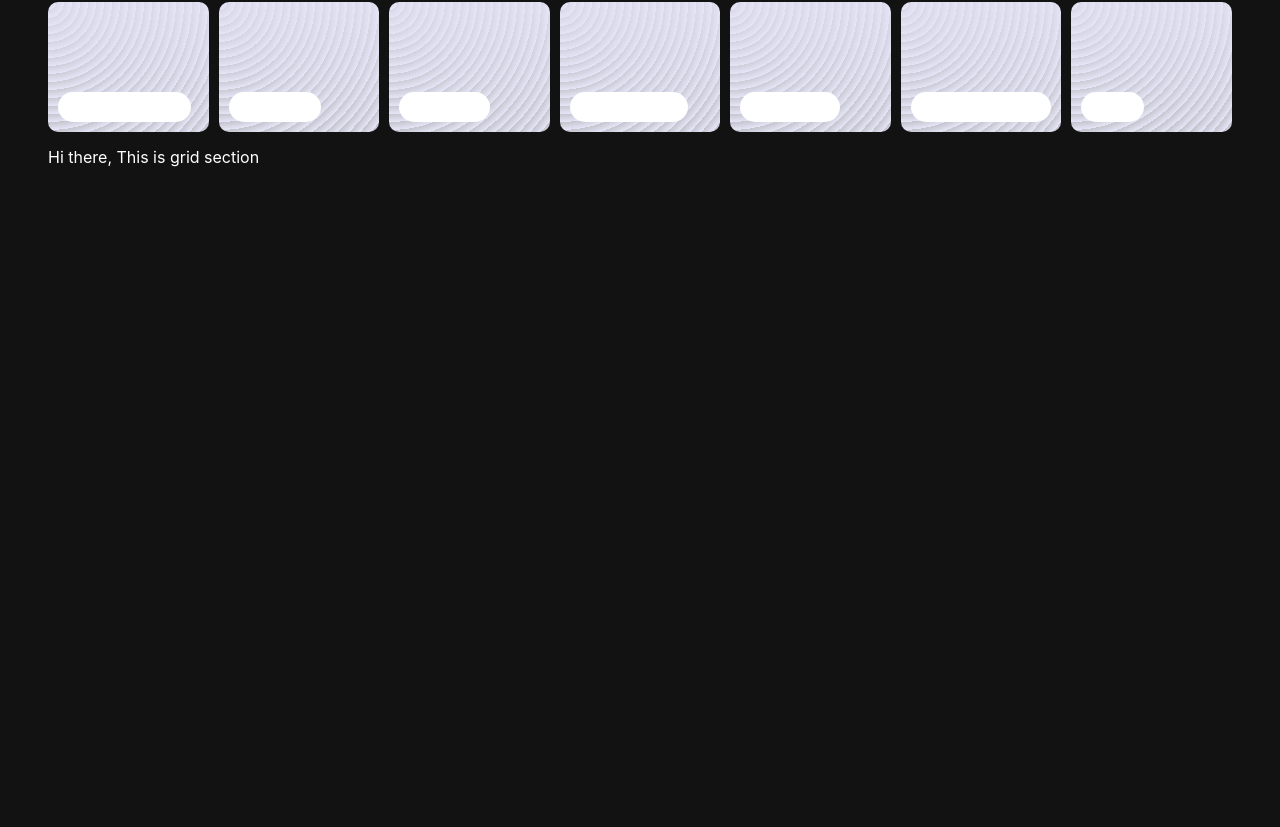
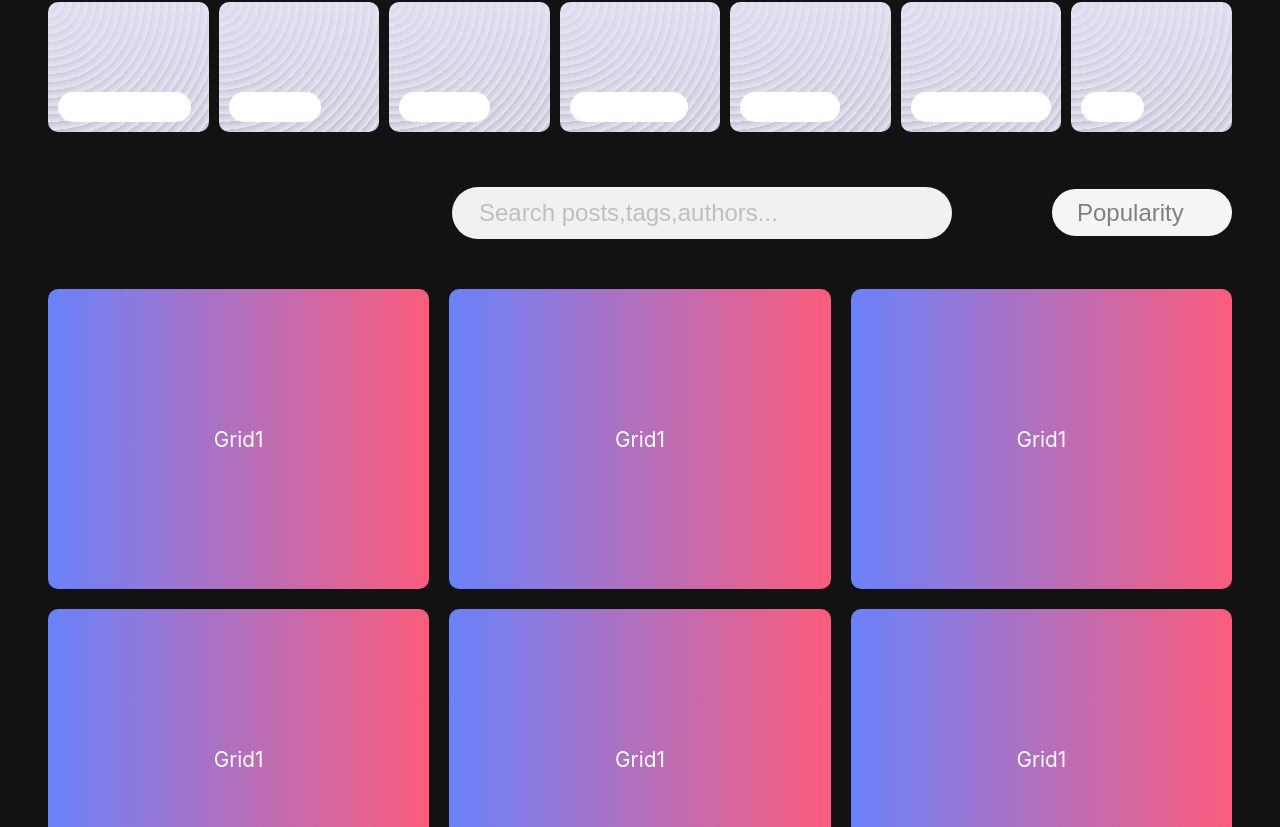
Before and after one commit to mvskiren/Project_Blog, a Next.js app: page / in a window 1280 px wide. Shown: the part 573-1400 px from the top of the page. Built offline with nearby package versions, Linux system fonts and the light colour scheme.

Commit message:
feat: added filter and grid section

```diff
--- a/components/Filter/Filter.module.scss
+++ b/components/Filter/Filter.module.scss
@@ -1,9 +1,13 @@
 .filter{
     border: none;
     outline: none;
-    padding: 10px;
+    padding: 10px 25px;
+    font-size: 1.5rem;
     background-color: #f5f5f5;
-    border-radius: 10px;
+    border-radius: 100px;
+    color: gray;
+    appearance:none;
+    width: 180px !important;
     // appearance: none;
 
 }
--- a/components/Filter/Filter.tsx
+++ b/components/Filter/Filter.tsx
@@ -4,10 +4,10 @@ function Filter() {
   return (
     <div>
       <select className={Classes.filter} name="cars" id="cars">
-        <option value="volvo">Volvo</option>
-        <option value="saab">Saab</option>
-        <option value="mercedes">Mercedes</option>
-        <option value="audi">Audi</option>
+        <option value="volvo">Popularity</option>
+        <option value="saab">Recent</option>
+        <option value="mercedes">Trending</option>
+        <option value="audi">Random</option>
       </select>
     </div>
   );
--- a/components/Footer/Footer.module.scss
+++ b/components/Footer/Footer.module.scss
@@ -0,0 +1,21 @@
+
+
+.footerContainer{
+    width: 100%;
+    margin-top: 80px;
+    ::before{
+        display: flex;
+        justify-content: center;
+        align-items: center;
+        content: '';
+        position: relative;
+        background-color: #e5e5f7;
+        width: 100vw;
+        height: 15px;
+opacity: 0.8;
+background: linear-gradient(135deg, #fafaff55 25%, transparent 25%) -11px 0/ 22px 22px, linear-gradient(225deg, #fafaff 25%, transparent 25%) -11px 0/ 22px 22px, linear-gradient(315deg, #fafaff55 25%, transparent 25%) 0px 0/ 22px 22px, linear-gradient(45deg, #fafaff 25%, #e5e5f7 25%) 0px 0/ 22px 22px;
+    }
+    &__heading{
+        width: 100%;
+    }
+}
--- a/components/Footer/Footer.tsx
+++ b/components/Footer/Footer.tsx
@@ -1,7 +1,12 @@
 import React from 'react';
+import Classes from './Footer.module.scss';
 
 function Footer() {
-  return <div></div>;
+  return (
+    <div className={Classes.footerContainer}>
+      <div className={Classes.footerContainer__heading}></div>
+    </div>
+  );
 }
 
 export default Footer;
--- /dev/null
+++ b/components/PostGrid/PostGrid.js
@@ -0,0 +1,56 @@
+import React, { useState, useEffect } from 'react';
+import Classes from './PostGrid.module.scss';
+import Filter from '../Filter/Filter';
+import Modal from '../ResuableComponents/Modal/Modal';
+
+function PostGrid() {
+  const [isOpen, setIsOpen] = useState(false);
+
+  return (
+    <React.Fragment>
+      <div className={Classes.postGrid}>
+        <div className={Classes.postGrid__filters}>
+          <div className={Classes.postGrid__filters__search}>
+            <input
+              className={Classes.postGrid__search}
+              type="text"
+              name="search"
+              id="modal_search"
+              placeholder="Search posts,tags,authors..."
+              readOnly
+              onFocus={() => setIsOpen(true)}
+            />
+          </div>
+          <div className={Classes.postGrid__filters__category}>
+            <Filter />{' '}
+          </div>
+        </div>
+        <div className={Classes.postGrid__posts}>
+          <div className={Classes.postGrid__posts__post}>Grid1</div>
+          <div className={Classes.postGrid__posts__post}>Grid1</div>
+          <div className={Classes.postGrid__posts__post}>Grid1</div>
+          <div className={Classes.postGrid__posts__post}>Grid1</div>
+          <div className={Classes.postGrid__posts__post}>Grid1</div>
+          <div className={Classes.postGrid__posts__post}>Grid1</div>
+        </div>
+      </div>
+      {/****** Modal *******/}
+      <div>
+        <Modal open={isOpen} onClose={() => setIsOpen(false)}>
+          <div>
+            <input
+              className={Classes.search_modal}
+              autofocus
+              type="text"
+              name="modal_search"
+              id="modal_search"
+              placeholder="Search posts,tags,authors..."
+            />
+          </div>
+        </Modal>
+      </div>
+    </React.Fragment>
+  );
+}
+
+export default PostGrid;
--- a/components/PostGrid/PostGrid.module.scss
+++ b/components/PostGrid/PostGrid.module.scss
@@ -0,0 +1,60 @@
+.postGrid{
+    &__filters{
+        display: flex;
+        justify-content: flex-end;
+        align-items: baseline;
+        gap: 100px;
+        margin-bottom: 50px;
+    }
+    &__posts{
+        display: grid;
+        grid-template-columns: repeat(3,1fr);
+        grid-template-rows: max-content;
+        gap: 20px;
+        &__post{
+            min-height: 300px;
+            background: #FC5C7D;  /* fallback for old browsers */
+            background: -webkit-linear-gradient(to right, #6A82FB, #FC5C7D);  /* Chrome 10-25, Safari 5.1-6 */
+            background: linear-gradient(to right, #6A82FB, #FC5C7D); /* W3C, IE 10+/ Edge, Firefox 16+, Chrome 26+, Opera 12+, Safari 7+ */
+            border-radius: 10px;
+            cursor: pointer;
+            display: flex;
+            justify-content: center;
+            align-items: center;
+            font-size: 1.3rem;
+        }
+
+    }
+
+    &__search{
+    display: flex;
+    align-items: center;
+    box-sizing: border-box;
+    width: 100%;
+    max-width: 500px;
+    margin: 5vh auto 0;
+    // padding: 6px 6px 6px 26px;
+    cursor: pointer;
+    border-radius: 100px;
+     background-color: #f1f1f3;
+    min-width: 500px;
+     color: gray;
+    border-style: solid;
+    border-color: transparent;
+     padding: 10px 25px;
+    font-size: 1.5rem;
+    }
+
+}
+
+.search_modal{
+    background-color: white;
+    height: 50px;
+    min-width: 500px;
+    border-radius: 10px;
+    padding: 10px 15px;
+    border-style: solid;
+    border-color: transparent;
+    padding: 30px 35px;
+    font-size: 1.5rem;
+}
--- a/components/PostGrid/PostGrid.tsx
+++ /dev/null
@@ -1,8 +0,0 @@
-import React from 'react';
-import Classes from './PostGrid.module.scss';
-
-function PostGrid() {
-  return <div>Hi there, This is grid section</div>;
-}
-
-export default PostGrid;
--- /dev/null
+++ b/components/ResuableComponents/Modal/Modal.js
@@ -0,0 +1,69 @@
+import React from 'react';
+import ReactDom from 'react-dom';
+
+const MODAL_STYLES = {
+  position: 'fixed',
+  top: '15%',
+  left: '50%',
+  transform: 'translate(-50%, -50%)',
+  backgroundColor: '#FFF',
+  zIndex: 1000,
+  background: '#FFFFFF 0% 0% no-repeat padding-box',
+  'box-shadow': '1px 4px 6px #0000003D',
+  border: '1px solid #F5F5F5',
+  'border-radius': '6px',
+  opacity: 1,
+  'max-width': '90vw',
+};
+const MODAL_STYLES2 = {
+  position: 'fixed',
+  top: '50%',
+  right: '50%',
+  zIndex: 1000,
+};
+const OVERLAY_STYLES = {
+  position: 'fixed',
+  top: 0,
+  left: 0,
+  right: 0,
+  bottom: 0,
+  backgroundColor: 'rgba(0, 0, 0, .1)',
+  backdropFilter: 'blur(1.5px)',
+  zIndex: 1000,
+};
+
+function Modal({ onClose, open, children }) {
+  if (!open) return null;
+
+  return ReactDom.createPortal(
+    <>
+      <div style={OVERLAY_STYLES} onClick={onClose} />
+      <div style={MODAL_STYLES}>
+        <div
+          style={{
+            'font-size': '35px',
+            color: '#A5A5A5',
+            position: 'absolute',
+            top: 0,
+            right: '0px',
+            cursor: 'pointer',
+            display: 'flex',
+            justifyContent: 'flex-end',
+            paddingRight: '10px',
+          }}
+          onClick={onClose}
+        >
+          &#x292C;
+        </div>
+        {children}
+      </div>
+      <div style={MODAL_STYLES2}>
+        {/* <button  onClick={onClose}> */}
+        {/* </button> */}
+      </div>
+    </>,
+    document.getElementById('modal-root')
+  );
+}
+
+export default Modal;
--- /dev/null
+++ b/pages/_document.tsx
@@ -0,0 +1,27 @@
+import Document, { Html, Head, Main, NextScript } from 'next/document';
+
+class MyDocument extends Document {
+  static async getInitialProps(ctx: any) {
+    const originalRenderPage = ctx.renderPage;
+
+    // Run the parent `getInitialProps`, it now includes the custom `renderPage`
+    const initialProps = await Document.getInitialProps(ctx);
+
+    return initialProps;
+  }
+
+  render() {
+    return (
+      <Html>
+        <Head />
+        <body>
+          <Main />
+          <NextScript />
+          <div id="modal-root"></div>
+        </body>
+      </Html>
+    );
+  }
+}
+
+export default MyDocument;
--- a/pages/index.tsx
+++ b/pages/index.tsx
@@ -7,7 +7,7 @@ import HeroBlog from '../components/HeroBlog/HeroBlog';
 import PopularTags from '../components/PopularTags/PopularTags';
 import PostGrid from '../components/PostGrid/PostGrid';
 import Subscribe from '../components/Subscribe/Subscribe';
-import { hasSubscribers } from 'diagnostics_channel';
+import Footer from '../components/Footer/Footer';
 
 const Home: NextPage = () => {
   return (
@@ -35,6 +35,9 @@ const Home: NextPage = () => {
         <section className={Classes.homeContainer__subscribe}>
           <Subscribe />
         </section>
+        <section className={Classes.homeContainer__footer}>
+          <Footer />
+        </section>
       </div>
     </>
   );
--- a/styles/Home.module.scss
+++ b/styles/Home.module.scss
@@ -4,7 +4,7 @@ $background--section-primary: transparent;
 .homeContainer {
   /*  layout styles  */
   display: grid;
-  grid-template-rows: 10vh 50vh 30vh 800px 300px repeat(9, min-content);
+  grid-template-rows: 10vh 50vh 30vh 1000px 300px 300px;
   grid-template-columns:
     [full-start] minmax(3rem, 1fr) [center-start] repeat(
       8,
@@ -38,6 +38,7 @@ $background--section-primary: transparent;
   &__popularTags,
   &__postGrid,
   &__subscribe,
+  &__footer,
   &__products,
   &__finishings,
   &__howWeDo,
@@ -79,7 +80,7 @@ $background--section-primary: transparent;
         grid-template-columns: 1fr;
         justify-items: center;
         grid-gap: 2.5rem;
-        min-height: 1000px; // added
+        // min-height: 1000px; // added
       }
       @media only screen and (min-width: 601px) and (max-width: 1000px) {
 
--- a/styles/globals.css
+++ b/styles/globals.css
@@ -6,6 +6,7 @@ body {
     Ubuntu, Cantarell, Fira Sans, Droid Sans, Helvetica Neue, sans-serif;
   scroll-behavior: smooth;
   /* background-color: #e4e6ec; */
+  /* background-color: #1f2028; */
   /* background-color: #1f2028; */
 }
 
```
